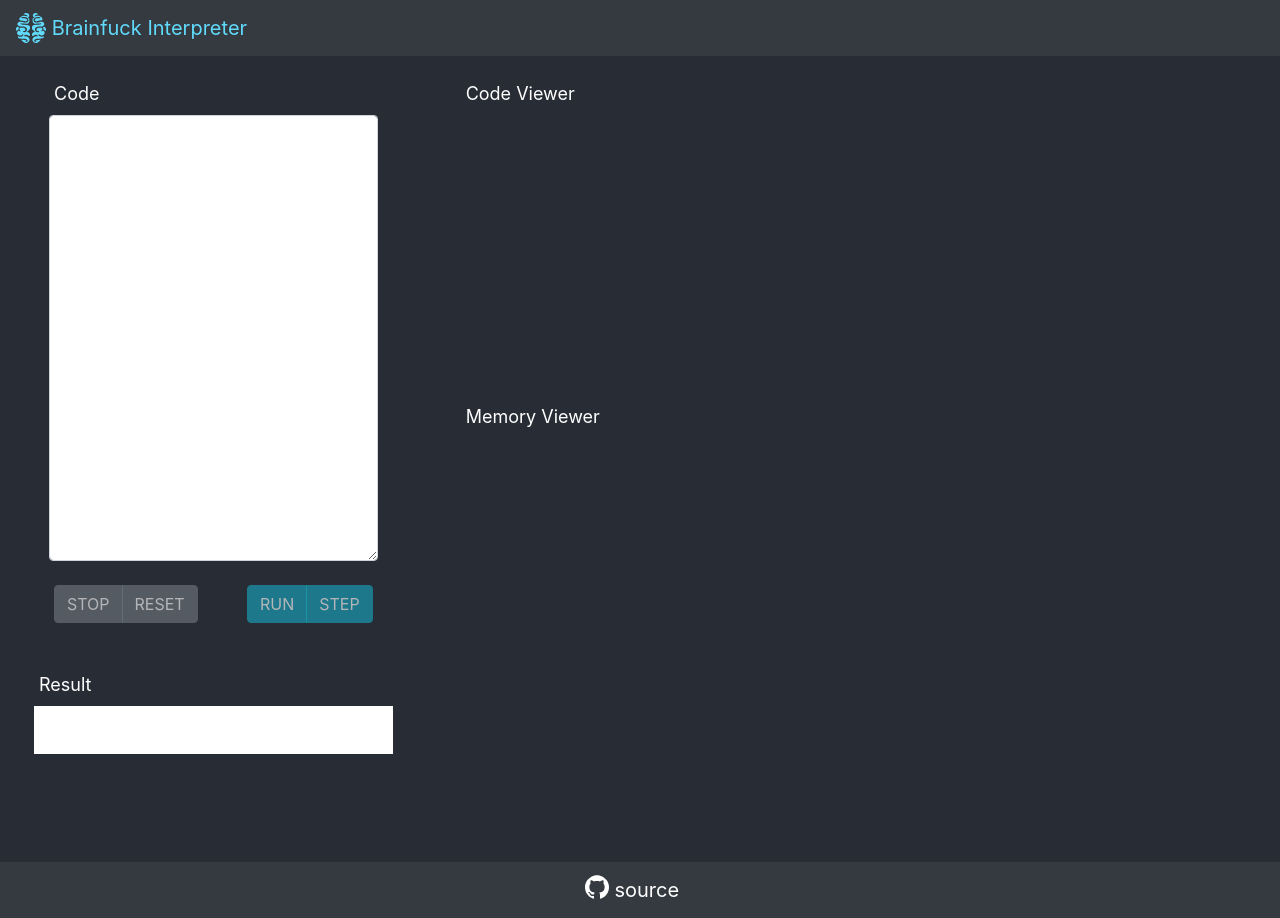
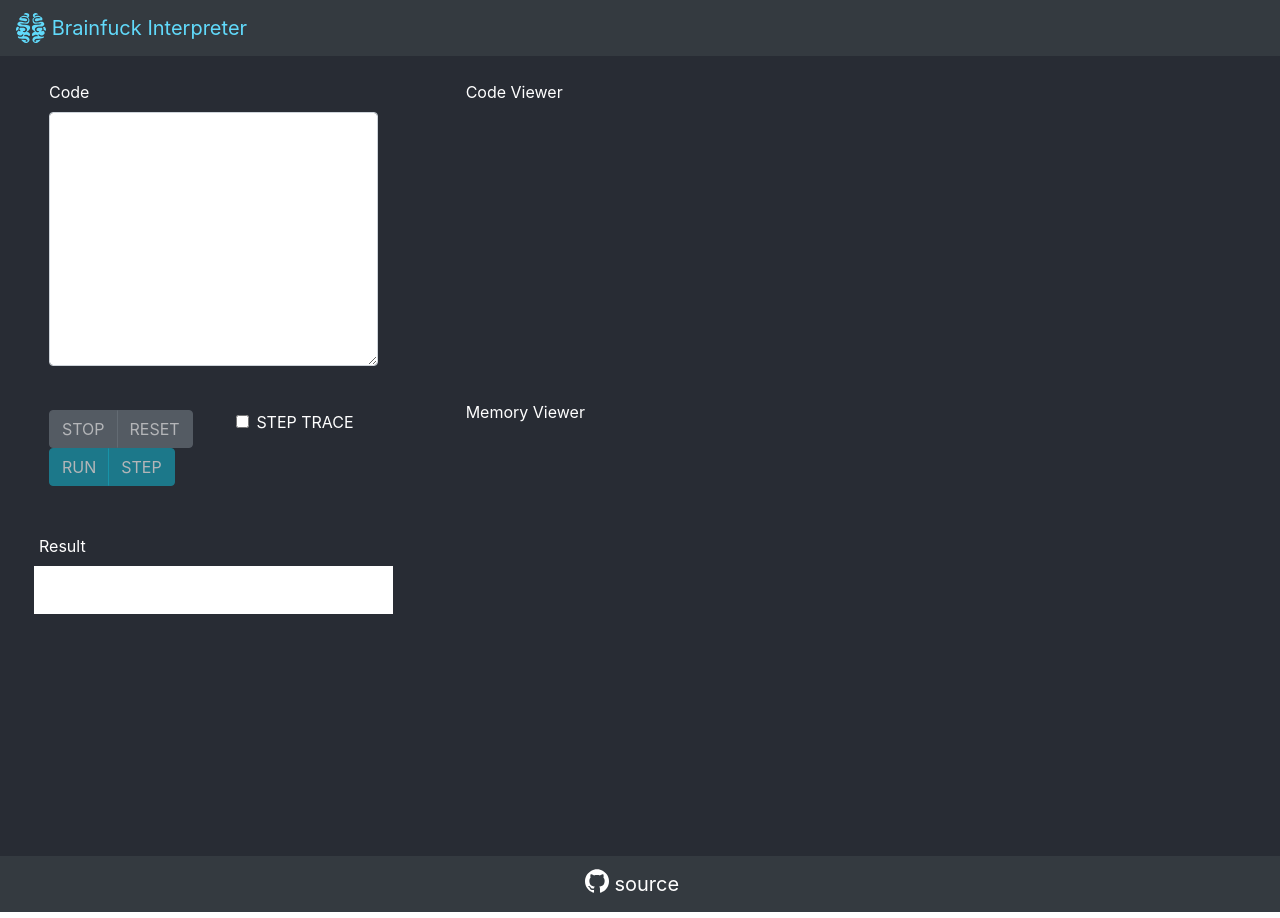
Before and after one commit to omurakazuaki/brainfuck-interpreter, a React (Create React App) app: page / in a window 1280 px wide. Built offline with nearby package versions, Linux system fonts and the light colour scheme.

Commit message:
Adjust CodeForm

```diff
--- a/src/components/App.tsx
+++ b/src/components/App.tsx
@@ -18,7 +18,8 @@ interface AppState {
   ptr: number
   codePointer: number,
   status: Status,
-  breakPoints: number[]
+  breakPoints: number[],
+  errorMessage: string
 };
 
 export default class App extends React.Component<AppProps, AppState> {
@@ -35,7 +36,8 @@ export default class App extends React.Component<AppProps, AppState> {
       ptr: null,
       codePointer: null,
       status: null,
-      breakPoints: []
+      breakPoints: [],
+      errorMessage: null
     };
     this.handleChangeCode = this.handleChangeCode.bind(this);
     this.handleRunCode = this.handleRunCode.bind(this);
@@ -47,6 +49,7 @@ export default class App extends React.Component<AppProps, AppState> {
   }
 
   handleChangeCode(code: string) {
+    try {
       this.brainfuck = new Brainfuck(code, {
         write: this.handleUpdateResult.bind(this),
         codePointTracer: this.handleUpdateCodePointer.bind(this),
@@ -56,12 +59,19 @@ export default class App extends React.Component<AppProps, AppState> {
       this.setState({
         code: this.brainfuck.code,
         breakPoints: this.brainfuck.breakPoints,
-      result: ''
+        result: '',
+        errorMessage: ''
       });
       this.result = '';
+    } catch (err) {
+    this.setState({
+      errorMessage: err.message
+    });
+    }
   }
 
   handleUpdateResult(n: number) {
+    if (n < 0) return;
     this.result += String.fromCodePoint(n);
     this.setState({
       result: this.result
@@ -76,8 +86,8 @@ export default class App extends React.Component<AppProps, AppState> {
     this.setState({memory, ptr});
   }
 
-  handleRunCode() {
-    this.brainfuck.run();
+  handleRunCode(trace) {
+    this.brainfuck.run(trace);
   }
 
   handleStepCode() {
@@ -120,6 +130,7 @@ export default class App extends React.Component<AppProps, AppState> {
                 <Col>
                   <CodeForm
                     status={this.state.status}
+                    errorMessage={this.state.errorMessage}
                     updateCode={this.handleChangeCode}
                     runCode={this.handleRunCode}
                     stepCode={this.handleStepCode}
--- a/src/components/CodeForm.tsx
+++ b/src/components/CodeForm.tsx
@@ -4,14 +4,17 @@ import { Status } from '../core/Brainfuck';
 
 interface CodeFormProps {
   updateCode: (string) => void,
-  runCode: () => void,
+  runCode: (boolean) => void,
   stepCode: () => void,
   stop:() => void,
   reset:() => void,
-  status: Status
+  status: Status,
+  errorMessage: String
 };
 
 export default class CodeForm extends React.Component<CodeFormProps> {
+
+  trace: React.RefObject<HTMLInputElement>;
 
   constructor(props) {
     super(props);
@@ -20,6 +23,7 @@ export default class CodeForm extends React.Component<CodeFormProps> {
     this.handleClickStep = this.handleClickStep.bind(this);
     this.handleClickStop = this.handleClickStop.bind(this);
     this.handleClickReset = this.handleClickReset.bind(this);
+    this.trace = React.createRef();
   }
 
   handleChangeCode(e) {
@@ -27,7 +31,7 @@ export default class CodeForm extends React.Component<CodeFormProps> {
   }
 
   handleClickRun(_) {
-    this.props.runCode();
+    this.props.runCode(this.trace.current.checked);
   }
 
   handleClickStep(_) {
@@ -46,17 +50,27 @@ export default class CodeForm extends React.Component<CodeFormProps> {
     return (
       <div>
         <Form>
-          <Form.Label>Code</Form.Label>
+          <Form.Row className="mb-1">
+            <Form.Label>Code</Form.Label>
+            <Form.Control as="textarea" aria-label="code" rows={10} onChange={this.handleChangeCode} />
+          </Form.Row>
           <Form.Row className="mb-4">
-            <Form.Control as="textarea" aria-label="code" rows={18} onChange={this.handleChangeCode} />
+            <p className="text-danger">{this.props.errorMessage}</p>
           </Form.Row>
+          {/* <Form.Row className="mb-4">
+            <Form.Label>Stdin</Form.Label>
+            <Form.Control as="textarea" aria-label="stdin" rows={3} ref={this.stdin} />
+          </Form.Row> */}
         </Form>
-        <div className="d-flex">
+        <Form.Row className="d-flex">
           <div className="mr-auto">
             <ButtonGroup>
               <Button variant="secondary" onClick={this.handleClickStop} disabled={this.props.status !== Status.RUNNING}>STOP</Button>
-              <Button variant="secondary" onClick={this.handleClickReset} disabled={this.props.status === null || this.props.status !== Status.STOPPED}>RESET</Button>
+              <Button variant="secondary" onClick={this.handleClickReset} disabled={this.props.status === null || (this.props.status !== Status.STOPPED && this.props.status !== Status.END)}>RESET</Button>
             </ButtonGroup>
+          </div>
+          <div className="mr-4">
+            <Form.Check label="STEP TRACE" ref={this.trace} />
           </div>
           <div>
             <ButtonGroup>
@@ -64,7 +78,7 @@ export default class CodeForm extends React.Component<CodeFormProps> {
               <Button variant="info" onClick={this.handleClickStep} disabled={this.props.status === null || this.props.status !== Status.STOPPED}>STEP</Button>
             </ButtonGroup>
           </div>
-        </div>
+        </Form.Row>
       </div>
     );
   }
--- a/src/components/CodeViewer.tsx
+++ b/src/components/CodeViewer.tsx
@@ -21,9 +21,13 @@ export default class CodeViewer extends React.Component<CodeViewerProps> {
       return null;
     }
     const className = (index: number) => {
-      if (this.props.breakPoints.includes(index)) {
+      const isBreakPoints = this.props.breakPoints.includes(index);
+      const isCurrent = index === this.props.codePointer;
+      if (isBreakPoints && isCurrent) {
+        return 'token bg-secondary px-1';
+      } else if (isBreakPoints) {
         return 'token bg-danger px-1';
-      } else if (index === this.props.codePointer) {
+      } else if (isCurrent) {
         return 'token bg-info px-1';
       } else {
         return 'token px-1';
--- a/src/core/Brainfuck.ts
+++ b/src/core/Brainfuck.ts
@@ -27,7 +27,8 @@ type Option = {
 export enum Status {
   RUNNING,
   STOPPING,
-  STOPPED
+  STOPPED,
+  END
 }
 
 export class Brainfuck {
@@ -51,7 +52,12 @@ export class Brainfuck {
       MemoryTracer: _ => {},
       onChangeStatus: _ => {},
       write: _ => {},
-      read: () => -1, // TODO
+      read: (() => {
+        const stdin = [...'Hello, World!'];
+        return () => {
+          return stdin.shift()?.charCodeAt(0) || -1;
+        }
+      })(), // TODO
       memorySize: 1024,
       cellBits: 8,
       commands: {
@@ -105,14 +111,13 @@ export class Brainfuck {
       } else if (command === this.opt.commands.cls) {
         if (start !== 0) {
           nestCount--;
-          if (nestCount < 0) {
-            throw Error(`Syntax error: ${this.opt.commands.opn} expected.(index: ${i})`);
-          }
           if (nestCount === 0) {
             jumpList.push([start, i]);
             i = start;
             start = 0;
           }
+        } else if (!jumpList.find(v => v[1] === i)) {
+          throw Error(`Syntax error: ${this.opt.commands.opn} expected.(index: ${i})`);
         }
       }
       i += command?.length || 1;
@@ -123,16 +128,27 @@ export class Brainfuck {
     return jumpList;
   }
 
-  async run() {
+  async run(trace=false) {
     this.changeStatus(Status.RUNNING);
+    const pre = trace ? async() => {
+          await new Promise<void>(resolve =>{
+            setTimeout(resolve);
+          });
+        } : undefined;
+    const post = trace ? async() => {
+      this.opt.codePointTracer(this.codePointer);
+      this.opt.MemoryTracer(this.memory, this.ptr);
+    } : undefined;
+
     while (this.code[this.codePointer] && this.status === Status.RUNNING) {
-      await new Promise<void>(resolve =>{
-        setTimeout(resolve);
-      });
-      this.step();
-      if (this.breakPoints.includes(this.codePointer)) break;
+      await this._step(pre, post);
+      if (this.breakPoints.includes(this.codePointer)) {
+        break;
+      }
     }
     this.changeStatus(Status.STOPPED);
+    this.opt.codePointTracer(this.codePointer);
+    this.opt.MemoryTracer(this.memory, this.ptr);
   }
 
   stop() {
@@ -147,7 +163,23 @@ export class Brainfuck {
     }
   }
 
-  step() {
+  async step() {
+    this.changeStatus(Status.RUNNING);
+    const pre = async() => {
+          await new Promise<void>(resolve =>{
+            setTimeout(resolve);
+          });
+        };
+    const post = async() => {
+      this.opt.codePointTracer(this.codePointer);
+      this.opt.MemoryTracer(this.memory, this.ptr);
+    };
+    this._step(pre, post);
+    this.changeStatus(Status.STOPPED);
+  }
+
+  private async _step(pre: Function = () => {}, post: Function= () => {}) {
+    await pre();
     const currentCode = this.code.slice(this.codePointer);
     const command = this.commands.find(c => currentCode.startsWith(c));
     if (command === this.opt.commands.opn) {
@@ -173,15 +205,22 @@ export class Brainfuck {
     } else {
       // do nothing
     }
-    this.codePointer += command?.length || 1;
-    this.opt.codePointTracer(this.codePointer);
-    this.opt.MemoryTracer(this.memory, this.ptr);
+    if (command) {
+      this.codePointer += command.length;
+      await post();
+    } else {
+      this.codePointer++;
+    }
   }
 
   changeStatus(status: Status) {
     if (this.status !== status) {
-      this.status = status;
-      this.opt.onChangeStatus(status);
+      if (!this.code[this.codePointer]) {
+        this.status = Status.END;
+      } else {
+        this.status = status;
+      }
+      this.opt.onChangeStatus(this.status);
     }
   }
 };
--- a/src/css/App.scss
+++ b/src/css/App.scss
@@ -1,7 +1,6 @@
 .base {
   background-color: #282c34;
   min-height: calc(100vh - 112px);
-  font-size: calc(10px + 1vmin);
   color: white;
 }
 
@@ -20,6 +19,7 @@
 
 .memory {
   height: 50vh;
+  font-size: calc(10px + 1vmin);
   overflow-y: scroll;
   font-family: source-code-pro, Menlo, Monaco, Consolas, 'Courier New',
     monospace;
```
Lines whose indentation alone changed are shown as unchanged.
